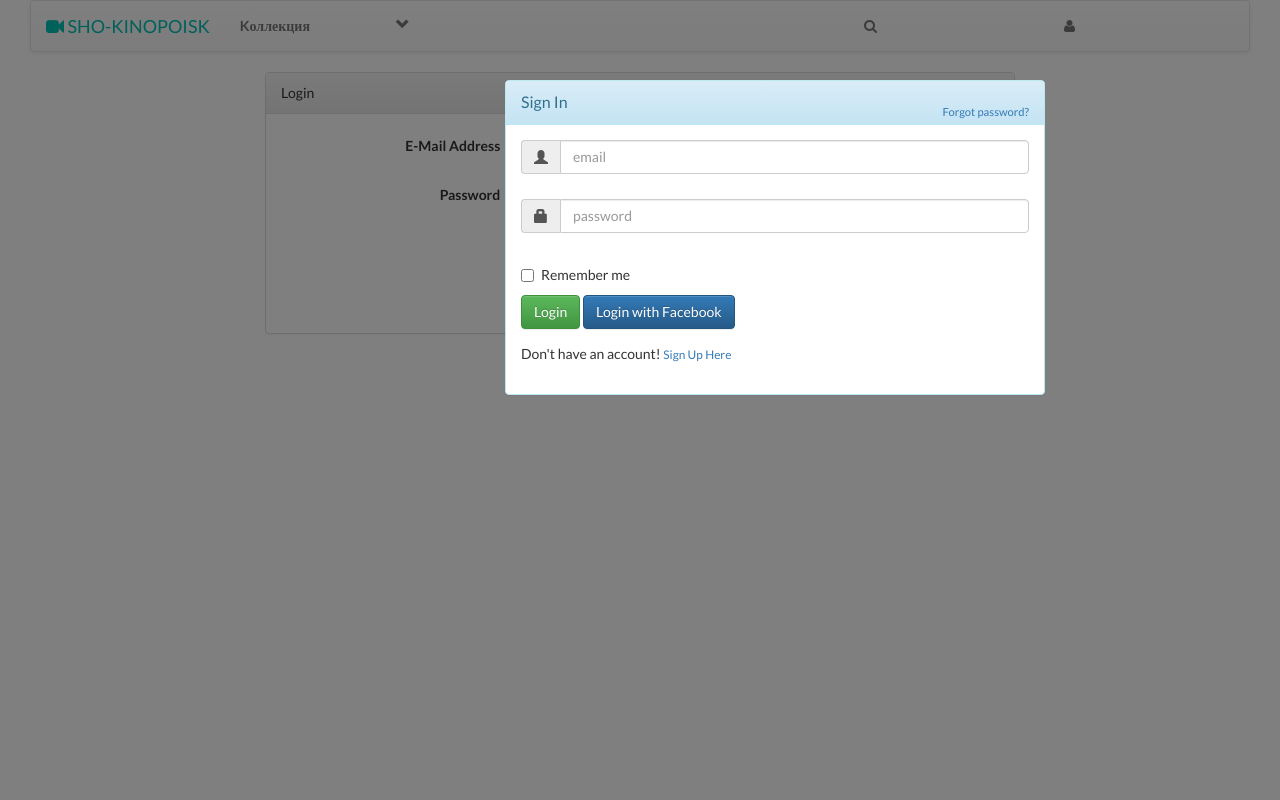
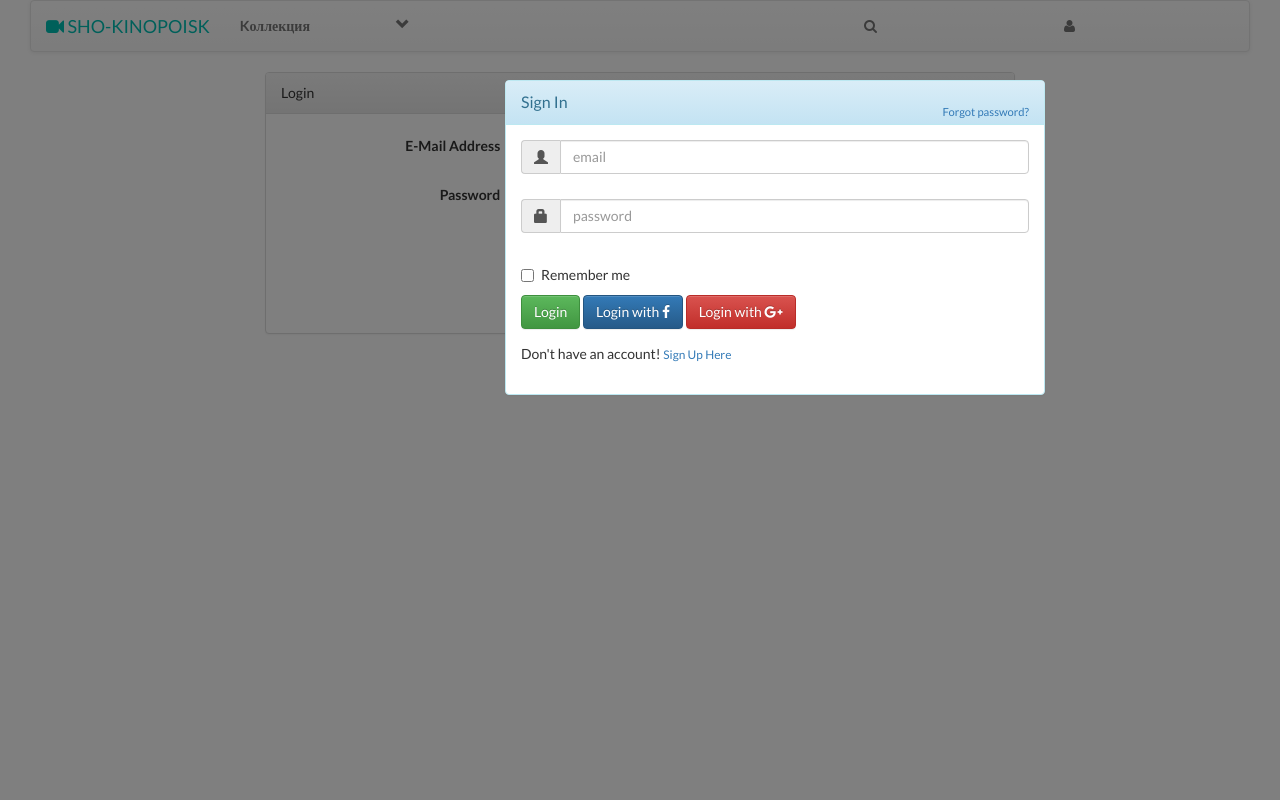
Before and after one commit to Didenkot34/sho-kino.dev, a Laravel app: template resources/views/auth/login.blade.php in a window 1280 px wide, after a click that opens the changed part. Run offline with Laravel 8, Linux system fonts and the light colour scheme; the template is opened without the code that fills it: most values are stand-ins (such as "Sample title", 1, 10 or a date in 2020); data that the repository does not hold is empty; settings files or empty folders that the repository lacks are supplied.

Commit message:
Added social login google and twitter

```diff
--- a/app/Http/routes.php
+++ b/app/Http/routes.php
@@ -46,12 +46,9 @@ Route::group(['middleware' => ['web']], function () {
     Route::get('premiers', [
         'as' => 'premiers', 'uses' => 'Trailer\TrailerController@premiers'
     ]);
-    Route::get('auth/facebook', [
-    'as' => 'facebook', 'uses' => 'Auth\SocialAuthController@redirect'
-    ]);
-    Route::get('auth/facebook/callback', [
-    'as' => 'facebook-callback', 'uses' => 'Auth\SocialAuthController@callback'
-    ]);
+
+    Route::get('auth/{provider}', 'Auth\SocialAuthController@redirect');
+    Route::get('auth/{provider}/callback', 'Auth\SocialAuthController@callback');
 
 });
 
--- a/app/SocialAccountService.php
+++ b/app/SocialAccountService.php
@@ -6,9 +6,9 @@ use Laravel\Socialite\Contracts\User as ProviderUser;
 
 class SocialAccountService
 {
-    public function createOrGetUser(ProviderUser $providerUser)
+    public function createOrGetUser(ProviderUser $providerUser, $provider)
     {
-        $account = SocialAccount::whereProvider('facebook')
+        $account = SocialAccount::whereProvider($provider)
             ->whereProviderUserId($providerUser->getId())
             ->first();
 
@@ -18,7 +18,7 @@ class SocialAccountService
 
             $account = new SocialAccount([
                 'provider_user_id' => $providerUser->getId(),
-                'provider' => 'facebook',
+                'provider' => $provider,
                 'avatar' => $providerUser->getAvatar()
             ]);
 
--- a/config/services.php
+++ b/config/services.php
@@ -39,5 +39,15 @@ return [
         'client_secret' => 'df23c449e215f4d2396879294af71b5d',
         'redirect' => 'http://sho-kinopoisk.dev/auth/facebook/callback',
     ],
+    'google' => [
+        'client_id' => '231093203826-pgoj0o35mnuko0r6dv85jkdfaq061icg.apps.googleusercontent.com',
+        'client_secret' => 'TTKmQuwpAfo5bsLPH0YbA4eU',
+        'redirect' => 'http://sho-kinopoisk.dev/auth/google/callback',
+    ],
+    'twitter' => [
+        'client_id' => 'Br5vgvR1B7oJDSEhXUK8lEhN7',
+        'client_secret' => 'GpMyBGNv3MU8L1vFj6VOU0JK9b1FCOXOd4Ttc4szbjhahrjywO',
+        'redirect' => 'http://sho-kinopoisk.dev/auth/twitter/callback',
+    ],
 
 ];
--- a/resources/views/auth/popup/signIn.blade.php
+++ b/resources/views/auth/popup/signIn.blade.php
@@ -39,7 +39,8 @@
                     <!-- Button -->
                     <div class="col-sm-12 controls">
                         <button id="btn-login" class="btn btn-success" type="submit">Login </button>
-                        <a id="btn-fblogin" href="{{url('auth/facebook')}}" class="btn btn-primary">Login with Facebook</a>
+                        <a id="btn-fblogin" href="{{url('auth/facebook')}}" class="btn btn-primary">Login with <i class="fa fa-facebook-f"></i></a>
+                        <a href="{{url('auth/google')}}"  class="btn btn-gp gp-linkedin btn-danger">Login with <i class="fa fa-google-plus"></i></a>
                     </div>
                 </div>
 
```
Also changed, not shown: app/Http/Controllers/Auth/SocialAuthController.php (+4 -4 lines).
